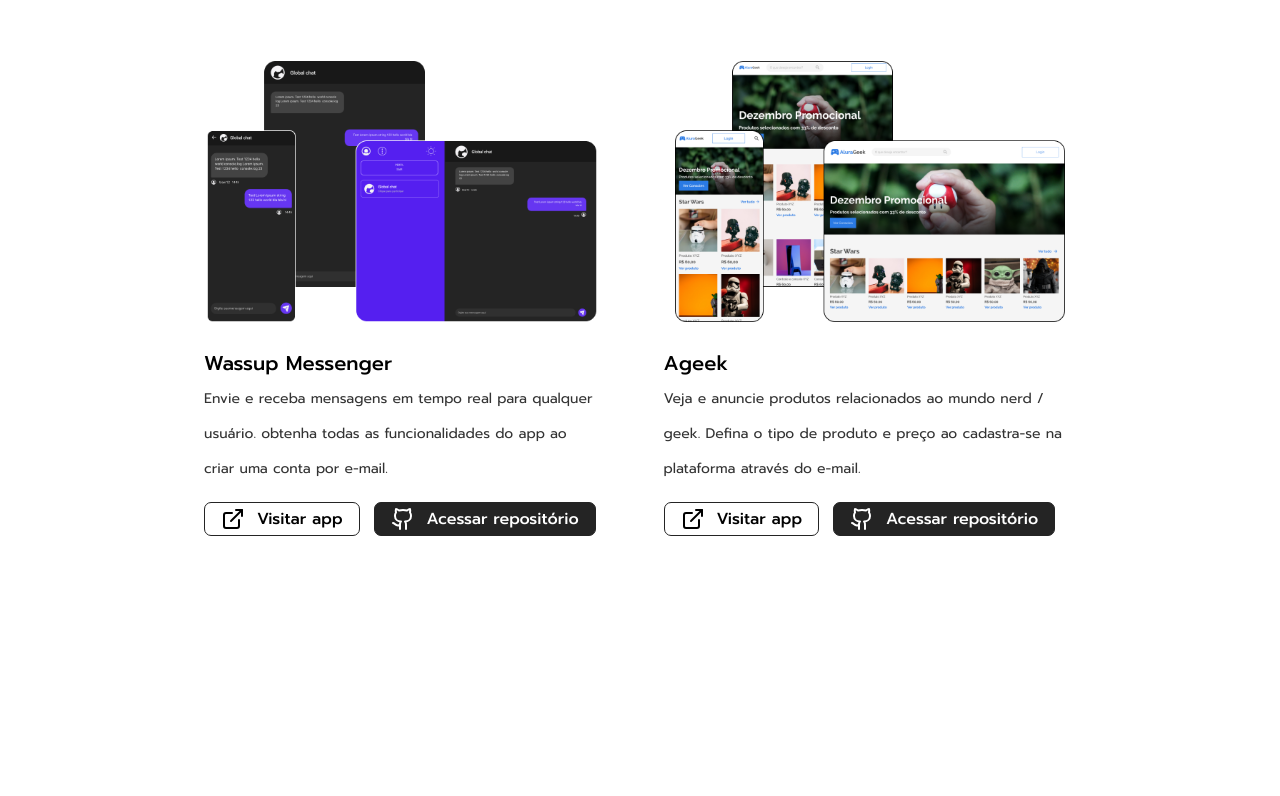
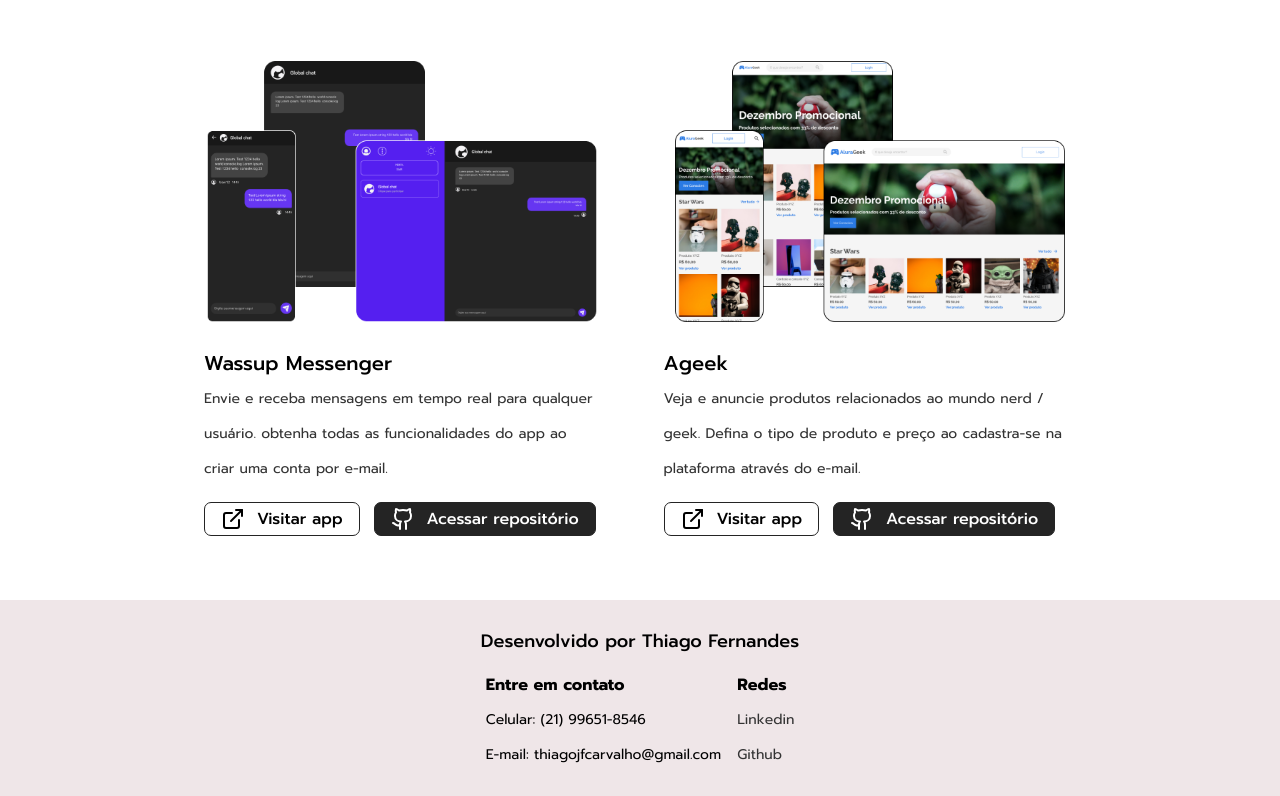
Before and after one commit to Th-Fernandes/Portfolio, a website with bundled scripts: page index.html in a window 1280 px wide. Shown: the part 902-1698 px from the top of the page. Before the commit the page ends 1502 px from the top, so only its background shows below. Built offline with nearby package versions, Linux system fonts and the light colour scheme.

Commit message:
feat: footer

```diff
--- a/index.html
+++ b/index.html
@@ -127,6 +127,40 @@
         </ul>
       </section>
     </main>
+
+    <footer>
+      <div class="content">
+        <h2>Desenvolvido por Thiago Fernandes</h2>
+
+      <div class="developer-infos">
+        <div>
+          <h3>Entre em contato</h3>
+
+          <ul>
+            <li>Celular: (21) 99651-8546</li>
+            <li>E-mail: thiagojfcarvalho@gmail.com</li>
+          </ul>
+        </div>
+
+        <div>
+          <h3>Redes</h3>
+
+          <ul>
+            <li>
+              <a href="https://www.linkedin.com/in/thiago-fernandes-front/">
+                Linkedin
+              </a>
+            </li>
+            <li>
+              <a href="https://github.com/Th-Fernandes">
+                Github
+              </a>
+            </li>
+          </ul>
+        </div>
+      </div>
+      </div>
+    </footer>
     <script type="module" src="./src/lib/lucide.js"></script>
   </body>
 </html>
--- a/src/styles/index.css
+++ b/src/styles/index.css
@@ -178,6 +178,32 @@
 
 }
 
+/* FOOTER */
+
+footer {
+  background-color: var(--primary);
+  padding: 24px 16px;
+}
+
+footer .content {
+  width: min(100%, 900px);
+  margin: 0 auto;
+}
+
+
+footer .content > h2 {
+  font-size: 18px;
+  font-weight: 500;
+  margin-bottom: 8px;
+}
+
+
+footer .developer-infos {
+  display: flex;
+  flex-direction: column;
+  gap: 16px;
+}
+
 /* === MEDIA QUERIES === */
 
 /* PRESENTATION SECTION */
@@ -240,3 +266,13 @@
   }
 }
 }
+
+/* footer */
+footer .content > h2 {
+  text-align: center;
+}
+
+footer .developer-infos {
+  flex-direction: row;
+  justify-content: center;
+}
```
